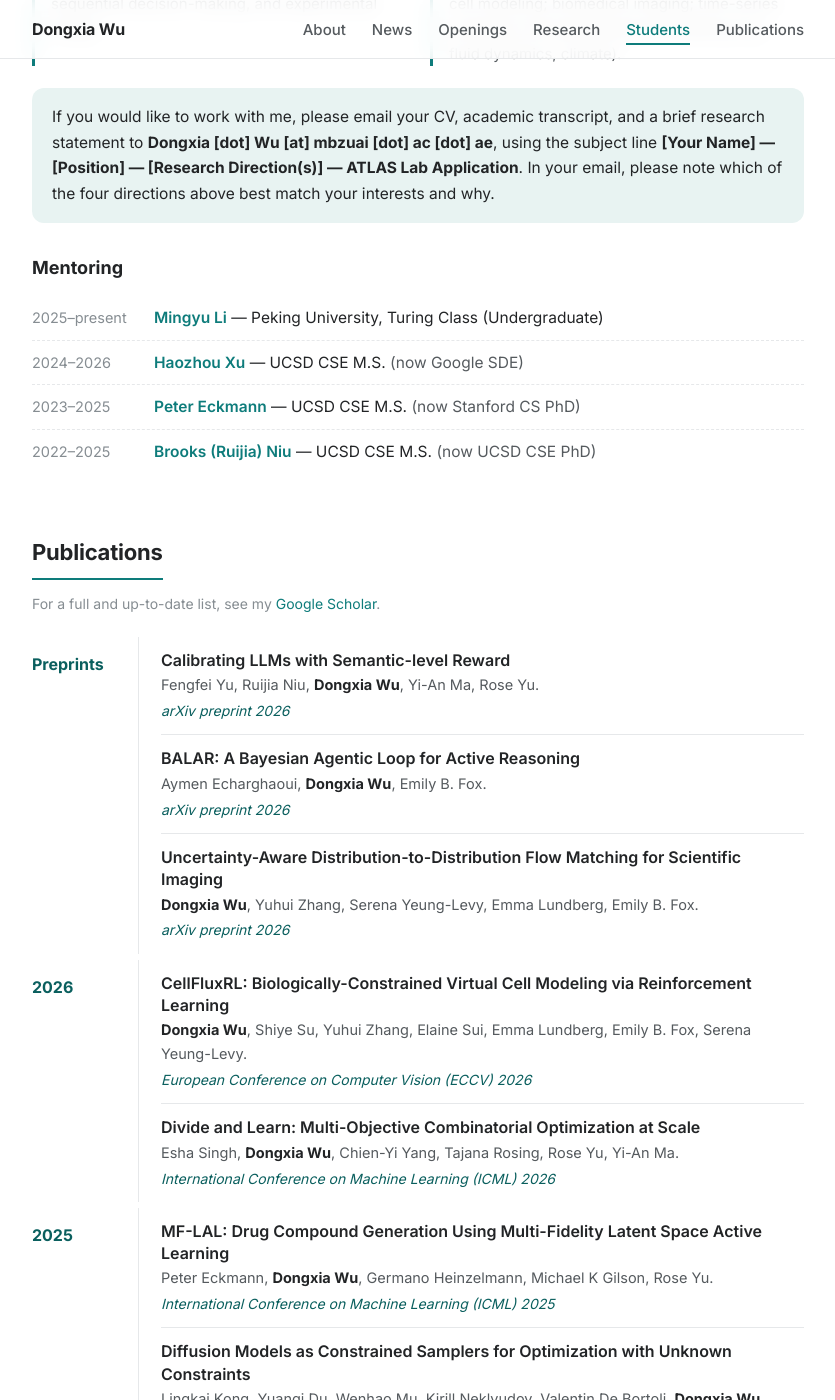
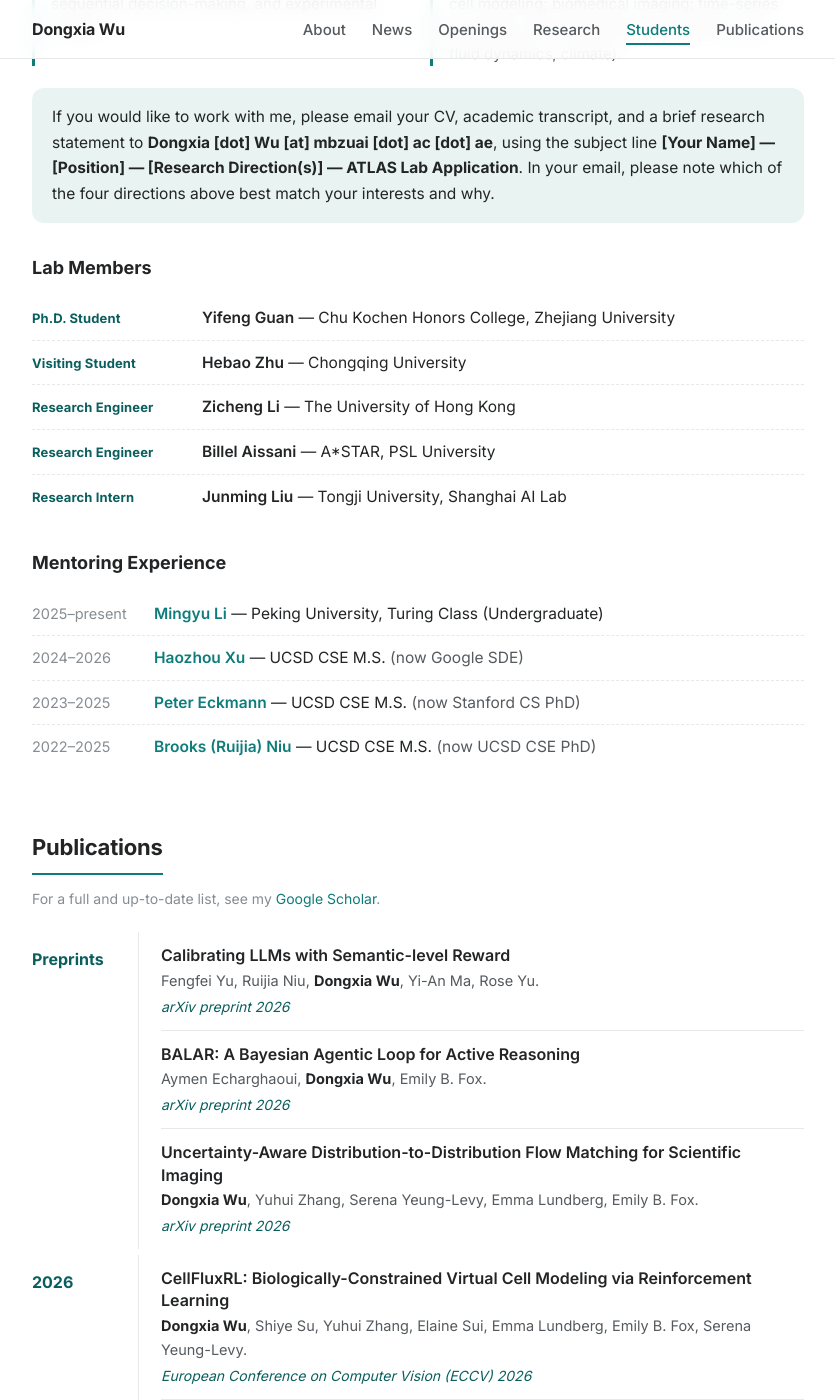
Before and after one commit to DongxiaW/dongxiaw.github.io, a Jekyll site: the page built from index.html, in a window 1280 px wide and 1400 px high, scrolled down 3944 px. Shown: the whole window, without its empty margins (222-1057 px from the left). Built offline with Jekyll 4.4.1, drawn with Linux system fonts in a browser that asks for light colours.

Commit message:
Add Lab Members list to Students section
List the current ATLAS Lab team (PhD student, visiting student, research
engineers, research intern) with role and home institution, rendered above
the mentoring list. Rename the existing 'Mentoring' subsection to
'Mentoring Experience' now that current members are listed separately.

Co-Authored-By: Claude Opus 5 <noreply@anthropic.com>

```diff
--- a/_data/data.yml
+++ b/_data/data.yml
@@ -155,6 +155,24 @@ recruiting:
     **Dongxia [dot] Wu [at] mbzuai [dot] ac [dot] ae**, using the subject line
     **[Your Name] — [Position] — [Research Direction(s)] — ATLAS Lab Application**. In your email, please note which of
     the four directions above best match your interests and why.
+  # Current ATLAS Lab members
+  members:
+    - name: Yifeng Guan
+      role: Ph.D. Student
+      affiliation: Chu Kochen Honors College, Zhejiang University
+    - name: Hebao Zhu
+      role: Visiting Student
+      affiliation: Chongqing University
+    - name: Zicheng Li
+      role: Research Engineer
+      affiliation: The University of Hong Kong
+    - name: Billel Aissani
+      role: Research Engineer
+      affiliation: "A*STAR, PSL University"
+    - name: Junming Liu
+      role: Research Intern
+      affiliation: Tongji University, Shanghai AI Lab
+
   # Mentoring track record (most recent first)
   mentees:
     - name: Mingyu Li
--- a/_includes/students.html
+++ b/_includes/students.html
@@ -15,8 +15,22 @@
 
   {% if rec.apply %}<div class="apply-note">{{ rec.apply | markdownify }}</div>{% endif %}
 
+  {% if rec.members %}
+  <h3 class="subsection-title">Lab Members</h3>
+  <ul class="mentee-list">
+    {% for m in rec.members %}
+    <li class="mentee-item">
+      <span class="member-role">{{ m.role }}</span>
+      <span class="mentee-info">
+        {% if m.link %}<a href="{{ m.link }}" target="_blank" rel="noopener">{{ m.name }}</a>{% else %}<span class="member-name">{{ m.name }}</span>{% endif %} &mdash; {{ m.affiliation }}
+      </span>
+    </li>
+    {% endfor %}
+  </ul>
+  {% endif %}
+
   {% if rec.mentees %}
-  <h3 class="subsection-title">Mentoring</h3>
+  <h3 class="subsection-title">Mentoring Experience</h3>
   <ul class="mentee-list">
     {% for m in rec.mentees %}
     <li class="mentee-item">
--- a/assets/css/main.scss
+++ b/assets/css/main.scss
@@ -515,6 +515,17 @@ p { margin: 0 0 1em; }
 .mentee-info a { font-weight: 600; }
 .mentee-now { color: var(--text-soft); }
 
+/* Lab members — role in the left rail instead of years */
+.member-role {
+  flex: 0 0 152px;
+  color: var(--accent-dark);
+  font-size: 13px;
+  font-weight: 700;
+  letter-spacing: .01em;
+  padding-top: 3px;
+}
+.member-name { font-weight: 600; }
+
 /* ============================================================
    Publications
    ============================================================ */
@@ -617,7 +628,8 @@ p { margin: 0 0 1em; }
   .opening-grid { grid-template-columns: 1fr; gap: 4px; }
 
   .mentee-item { flex-direction: column; gap: 2px; }
-  .mentee-years { flex-basis: auto; }
+  .mentee-years,
+  .member-role { flex-basis: auto; }
 
   .pub-year-group { flex-direction: column; gap: 4px; }
   .pub-year { padding-top: 0; }
```
